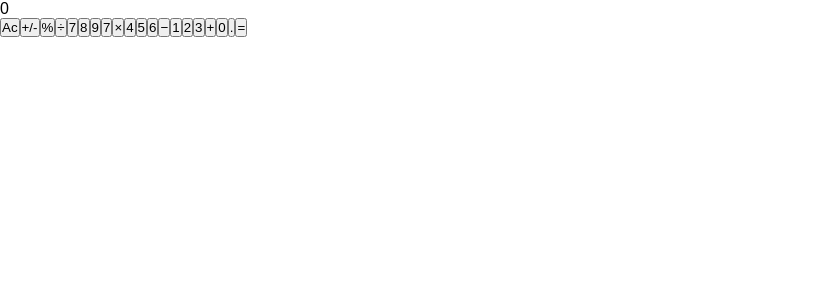
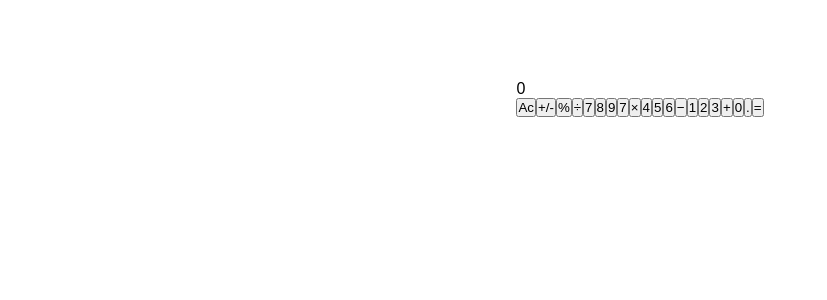
Before and after one commit to roshan-bajgain/math-magicians, a React (Create React App) app: page / in a window 1280 px wide. Shown: the top 300 px of the page, without its empty margins (0-827 px from the left). Built offline with nearby package versions, Linux system fonts and the light colour scheme.

Commit message:
style the container with width and margin

```diff
--- a/src/component/calculator.css
+++ b/src/component/calculator.css
@@ -0,0 +1,6 @@
+.container {
+    width: fit-content;
+    font-size: 1 rem;
+    margin: 0 auto;
+    margin-top: 10vh;
+}
```
